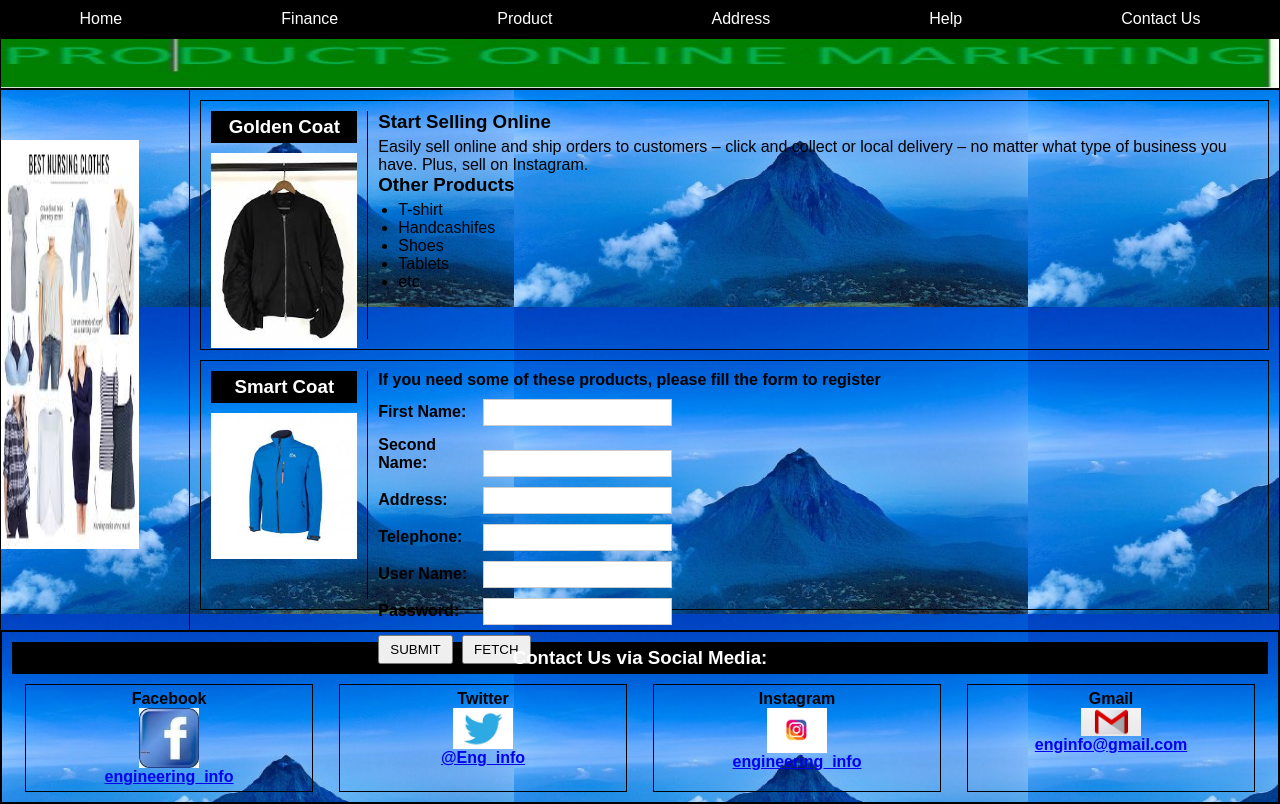
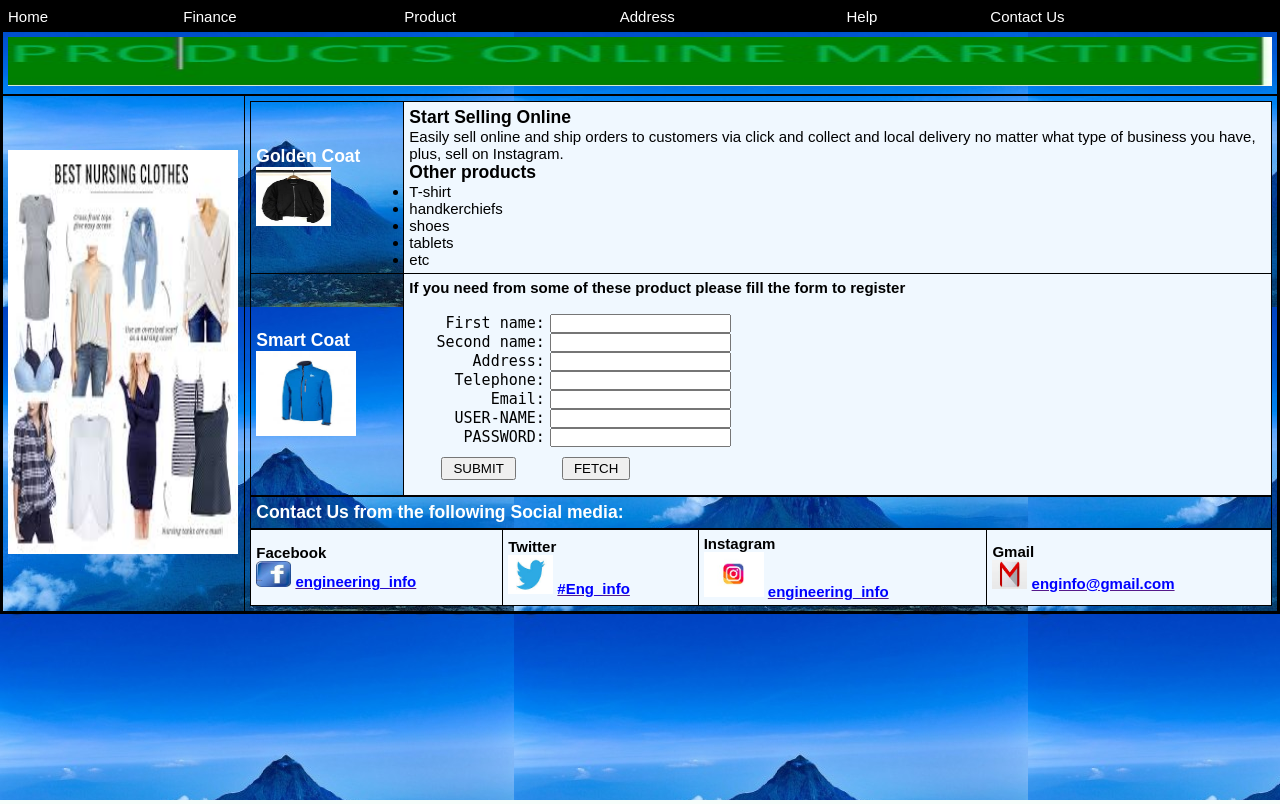
Before and after one commit to pac-cee/WEB-DESIGN, a PHP site: page / in a window 1280 px wide. Run offline with PHP 8.4, Linux system fonts and the light colour scheme.

Commit message:
Refactor shop page to use table-based layout and update styling

```diff
--- a/prjct2/index.html
+++ b/prjct2/index.html
@@ -1,133 +1,114 @@
 <!DOCTYPE html>
-<html lang="en">
 <head>
     <meta charset="UTF-8">
     <meta name="viewport" content="width=device-width, initial-scale=1.0">
-  <title>Shop Page</title>
+    <title>shop page</title>
     <link rel="stylesheet" type="text/css" href="shop.css">
 </head>
 <body>
-  <div class="container">
-    <!-- Header and Navigation -->
-    <header class="site-header">
-      <nav class="main-nav">
-        <ul class="nav-list">
-          <li class="nav-item"><a href="#">Home</a></li>
-          <li class="nav-item"><a href="#">Finance</a></li>
-          <li class="nav-item"><a href="#">Product</a></li>
-          <li class="nav-item"><a href="#">Address</a></li>
-          <li class="nav-item"><a href="#">Help</a></li>
-          <li class="nav-item"><a href="#">Contact Us</a></li>
-        </ul>
-      </nav>
-    </header>
+    <div class="table-container">
+        <!-- Navigation Table -->
+        <table border="1" width="100%" height="7%">
+            <tr id="banner">
+                <td><font color="white">Home</font></td>
+                <td><font color="white">Finance</font></td>
+                <td><font color="white">Product</font></td>
+                <td><font color="white">Address</font></td>
+                <td><font color="white">Help</font></td>
+                <td><font color="white">Contact Us</font></td>
+            </tr>
+        </table>
 
-    <!-- Banner Image -->
-    <section class="banner">
-      <img src="productonlinemarketing.jpeg" alt="Banner" class="banner-img">
-    </section>
+        <!-- Banner Table -->
+        <table border="1" width="100%" height="8%">
+            <tr>
+                <td><img src="productonlinemarketing.jpeg" width="100%" height="49" alt="Products Online Marketing"></td>
+            </tr>
+        </table>
 
-    <!-- Main Content Area -->
-    <main class="content">
-      <div class="product-container">
-        <!-- Sidebar with products image -->
-        <aside class="sidebar">
-          <img src="bestNursingClothes.jpeg" alt="Products" class="sidebar-img">
-        </aside>
-        <!-- Product Details and Registration Form -->
-        <section class="product-details">
-          <!-- First Product Section -->
-          <article class="product-section">
-            <div class="product-item">
-              <h3 class="product-title">Golden Coat</h3>
-              <img src="blackJacket.jpeg" alt="Golden Coat" class="product-image">
-            </div>
-            <div class="product-info">
+        <!-- Main Content Table -->
+        <table border="1" width="100%" height="80%">
+            <tr>
+                <td width="19%"><img src="bestNursingClothes.jpeg" height="80%" width="230" alt="Best Nursing Clothes"></td>
+                <td>
+                    <!-- Products Table -->
+                    <table border="1" width="100%" height="250">
+                        <!-- Golden Coat Section -->
+                        <tr>
+                            <td width="15%">
+                                <font color="white"><h3>Golden Coat</h3></font>
+                                <img src="blackJacket.jpeg" height="37%" width="75" alt="Golden Coat">
+                            </td>
+                            <td id="this">
                                 <h3>Start Selling Online</h3>
-              <p>
-                Easily sell online and ship orders to customers – click and collect or local delivery – no matter what type of business you have. Plus, sell on Instagram.
-              </p>
-              <h3>Other Products</h3>
-              <ul class="product-list">
+                                <p>Easily sell online and ship orders to customers via click and collect and local delivery no matter what type of business you have, plus, sell on Instagram.</p>
+                                <h3>Other products</h3>
+                                <ul>
                                     <li>T-shirt</li>
-                <li>Handcashifes</li>
-                <li>Shoes</li>
-                <li>Tablets</li>
+                                    <li>handkerchiefs</li>
+                                    <li>shoes</li>
+                                    <li>tablets</li>
                                     <li>etc</li>
                                 </ul>
-            </div>
-          </article>
+                            </td>
+                        </tr>
+                        <!-- Smart Coat Section -->
+                        <tr>
+                            <td width="15%">
+                                <font color="white"><h3>Smart Coat</h3></font>
+                                <img src="blueJacket.jpeg" height="40%" width="100" alt="Smart Coat">
+                            </td>
+                            <td id="this">
+                                <h4>If you need from some of these product please fill the form to register</h4>
+                                <pre><form>
+    First name:<input type="text" title="Enter your first name">
+   Second name:<input type="text" title="Enter your second name">
+       Address:<input type="text" title="Enter your address">
+     Telephone:<input type="tel" pattern="[0-9]{3}-[0-9]{3}-[0-9]{4}" title="Enter your telephone">
+         Email:<input type="email" title="Enter your email">
+     USER-NAME:<input type="text" title="Enter your username">
+      PASSWORD:<input type="password" title="Enter your password">
+   <input type="button" value="SUBMIT">    <input type="button" value="FETCH">
+</form></pre>
+                            </td>
+                        </tr>
+                    </table>
 
-          <!-- Second Product Section with Registration Form -->
-          <article class="product-section">
-            <div class="product-item">
-              <h3 class="product-title">Smart Coat</h3>
-              <img src="blueJacket.jpeg" alt="Smart Coat" class="product-image">
-            </div>
-            <div class="product-info">
-              <h4>If you need some of these products, please fill the form to register</h4>
-              <form class="registration-form">
-                <div class="form-group">
-                  <label for="firstname">First Name:</label>
-                  <input type="text" id="firstname" name="firstname">
-                </div>
-                <div class="form-group">
-                  <label for="lastname">Second Name:</label>
-                  <input type="text" id="lastname" name="lastname">
-                </div>
-                <div class="form-group">
-                  <label for="address">Address:</label>
-                  <input type="text" id="address" name="address">
-                </div>
-                <div class="form-group">
-                  <label for="telephone">Telephone:</label>
-                  <input type="number" id="telephone" name="telephone">
-                </div>
-                <div class="form-group">
-                  <label for="username">User Name:</label>
-                  <input type="text" id="username" name="username">
-                </div>
-                <div class="form-group">
-                  <label for="password">Password:</label>
-                  <input type="password" id="password" name="password">
-                </div>
-                <div class="form-buttons">
-                  <input type="button" value="SUBMIT">
-                  <input type="button" value="FETCH">
-                </div>
-              </form>
-            </div>
-          </article>
-        </section>
-      </div>
+                    <!-- Contact Header Table -->
+                    <table border="1" width="100%" height="15%">
+                        <tr>
+                            <td id="ke"><font color="white"><h3>Contact Us from the following Social media:</h3></font></td>
+                        </tr>
+                    </table>
 
-      <!-- Contact/Social Media Section -->
-      <section class="contact-section">
-        <h3>Contact Us via Social Media:</h3>
-        <div class="social-links">
-          <div class="social-item">
+                    <!-- Social Media Table -->
+                    <table border="1" width="100%" height="10%">
+                        <tr id="this">
+                            <td>
                                 <h4>Facebook</h4>
-            <img src="facebookLogo.jpeg" alt="Facebook" class="social-icon">
-            <b><a href="#" class="social-link">engineering_info</a></b>
-          </div>
-          <div class="social-item">
+                                <img src="facebookLogo.jpeg" height="40%" width="35" alt="Facebook">
+                                <b><a href=""><font color="blue">engineering_info</font></a></b>
+                            </td>
+                            <td>
                                 <h4>Twitter</h4>
-            <img src="twitterLogo.jpeg" alt="Twitter" class="social-icon"> <!-- Updated image source -->
-            <b><a href="#" class="social-link">@Eng_info</a></b> <!-- Fixed link format -->
-          </div>
-          <div class="social-item">
+                                <img src="twitterLogo.jpeg" height="60%" width="45" alt="Twitter">
+                                <b><a href=""><font color="blue">#Eng_info</font></a></b>
+                            </td>
+                            <td>
                                 <h4>Instagram</h4>
-            <img src="igLogo.jpeg" alt="Instagram" class="social-icon"> <!-- Updated image source -->
-            <b><a href="#" class="social-link">engineering_info</a></b>
-          </div>
-          <div class="social-item">
+                                <img src="igLogo.jpeg" height="65%" width="60" alt="Instagram">
+                                <b><a href=""><font color="blue">engineering_info</font></a></b>
+                            </td>
+                            <td>
                                 <h4>Gmail</h4>
-            <img src="gmailLogo.jpeg" alt="Gmail" class="social-icon"> <!-- Updated image source -->
-            <b><a href="#" class="social-link">enginfo@gmail.com</a></b>
-          </div>
-        </div>
-      </section>
-    </main>
+                                <img src="gmailLogo.jpeg" height="45%" width="35" alt="Gmail">
+                                <b><a href=""><font color="blue">enginfo@gmail.com</font></a></b>
+                            </td>
+                        </tr>
+                    </table>
+                </td>
+            </tr>
+        </table>
     </div>
 </body>
 </html>
--- a/prjct2/shop.css
+++ b/prjct2/shop.css
@@ -5,9 +5,13 @@
     padding: 0;
   }
 
+  html, body {
+    height: 100vh;
+    background-image: url('backgroungImage.jpeg');
+  }
+
   body {
     font-family: Arial, sans-serif;
-    background-image: url('backgroungImage.jpeg');
   }
 
   /* Container */
@@ -60,6 +64,7 @@
   /* Sidebar */
   .sidebar {
     width: 230px;  /* matching original width */
+    height:100%;
     border-right: 1px solid #000;
   }
 
@@ -92,21 +97,20 @@
   }
 
   .product-title {
-    background-color: #000;
-    color: #fff;
+    background-color: black;
+    color: white;
     padding: 5px;
     margin-bottom: 5px;
   }
 
   .product-image {
-    width: 100%;
-    height: auto;
+    width: 75px;
+    height: 37%;
     margin-top: 5px;
   }
 
   .product-info {
-    padding-left: 10px;
-    width: 85%;
+    padding: 10px;
   }
 
   .product-info h3,
@@ -172,14 +176,67 @@
 
   .social-item {
     text-align: center;
-    border: 1px solid #000;
+    background-color: aliceblue;
     padding: 5px;
     width: 23%;
   }
 
   .social-icon {
-    display: block;
-    margin: 0 auto;
-    max-width: 60px;
-    height: auto;
+    height: 40%;
+    width: 35px;
   }
+
+  .social-link {
+    color: blue;
+    text-decoration: none;
+    font-weight: bold;
+  }
+
+  /* New table-based layout styles */
+  .table-container {
+    width: 100%;
+    border: 2px solid black;
+  }
+
+  table {
+    width: 100%;
+    border-collapse: collapse;
+  }
+
+  td {
+    border: 1px solid black;
+    padding: 5px;
+    font-size: 15px;
+  }
+
+  /* New banner styles */
+  #banner {
+    background-color: black;
+    height: 7%;
+  }
+
+  #banner td {
+    color: white;
+  }
+
+  /* New main content styles */
+  #this {
+    background-color: aliceblue;
+  }
+
+  /* Form Styling */
+  form pre {
+    font-family: Arial, sans-serif;
+  }
+
+  input[type="text"],
+  input[type="password"],
+  input[type="tel"],
+  input[type="email"] {
+    margin-left: 5px;
+  }
+
+  input[type="button"] {
+    margin: 10px 5px;
+    padding: 2px 10px;
+  }
```
Lines whose indentation alone changed are shown as unchanged.
